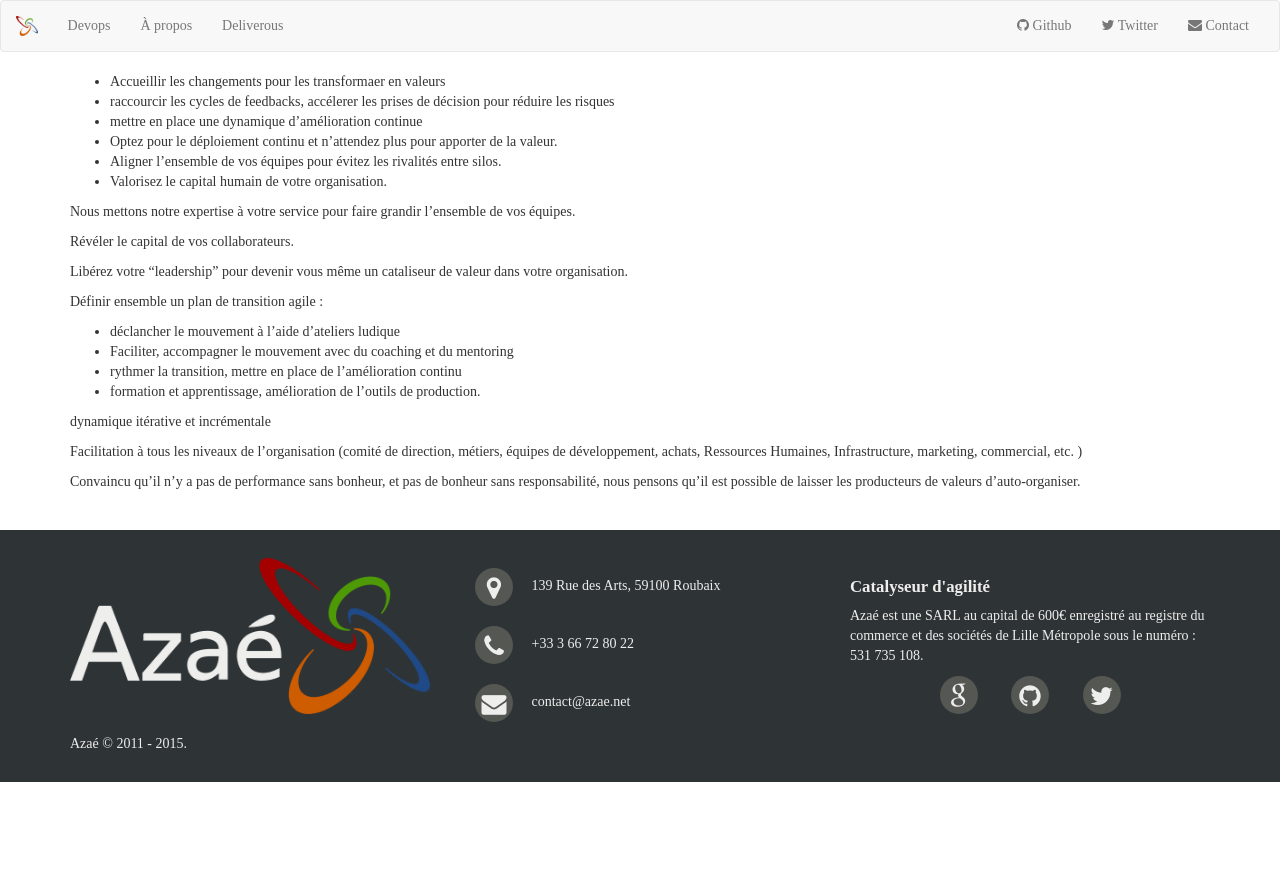
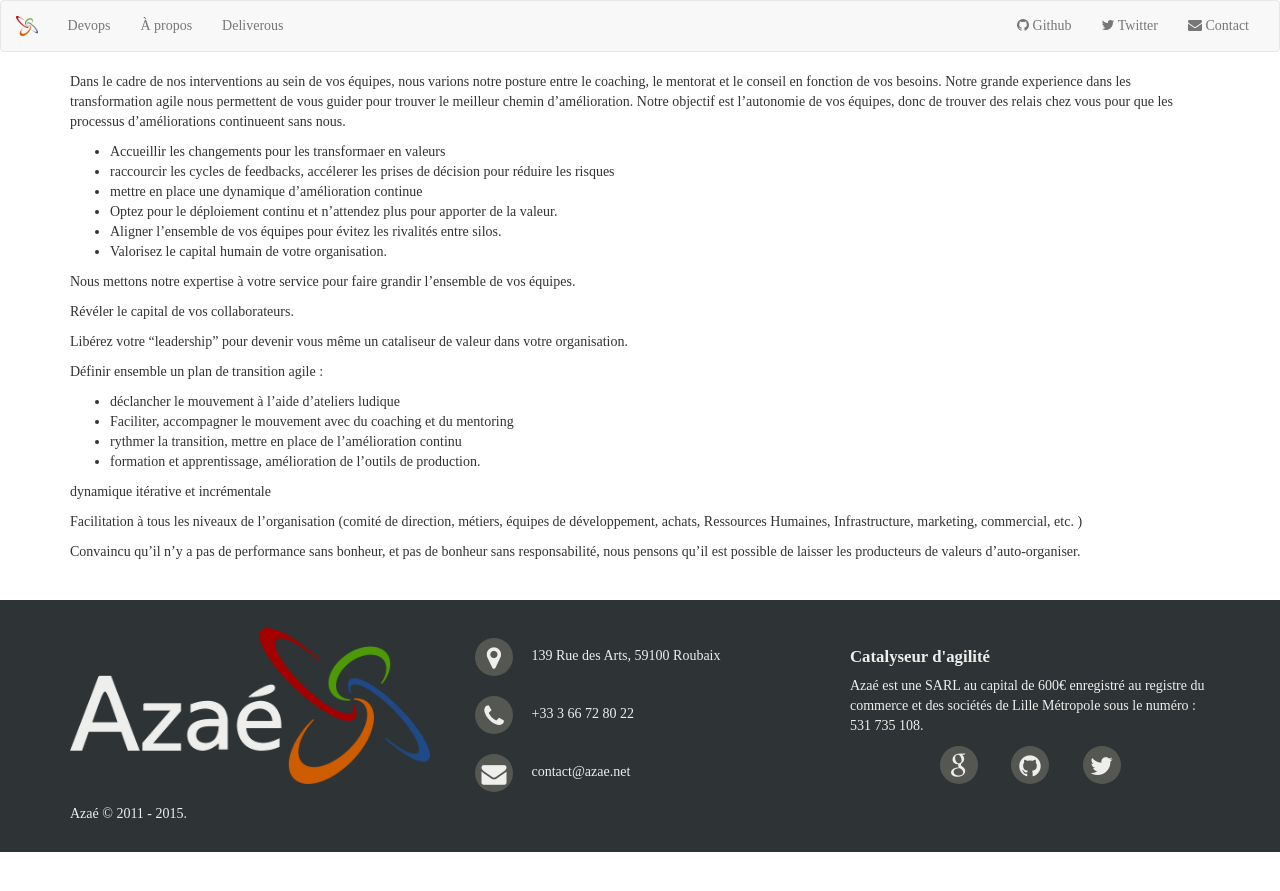
Before and after one commit to coachBZH/azae.net, a Jekyll site: the page built from services/coaching.md, in a window 1280 px wide. Shown: the top 891 px of the page. Built offline with Jekyll 4.4.1, drawn with Linux system fonts in a browser that asks for light colours; some web fonts are replaced.

Commit message:
coaching desction updated

```diff
--- a/services/coaching.md
+++ b/services/coaching.md
@@ -3,6 +3,10 @@
 title: Coaching
 permalink: /services/coaching/
 ---
+
+
+Dans le cadre de nos interventions au sein de vos équipes, nous varions notre posture entre le coaching, le mentorat et le conseil en fonction de vos besoins. Notre grande experience dans les transformation agile nous permettent de vous guider pour trouver le meilleur chemin d'amélioration. Notre objectif est l'autonomie de vos équipes, donc de trouver des relais chez vous pour que les processus d'améliorations continueent sans nous.
+
 
 - Accueillir les changements pour les transformaer en valeurs
 - raccourcir les cycles de feedbacks, accélerer les prises de décision pour réduire les risques
```
